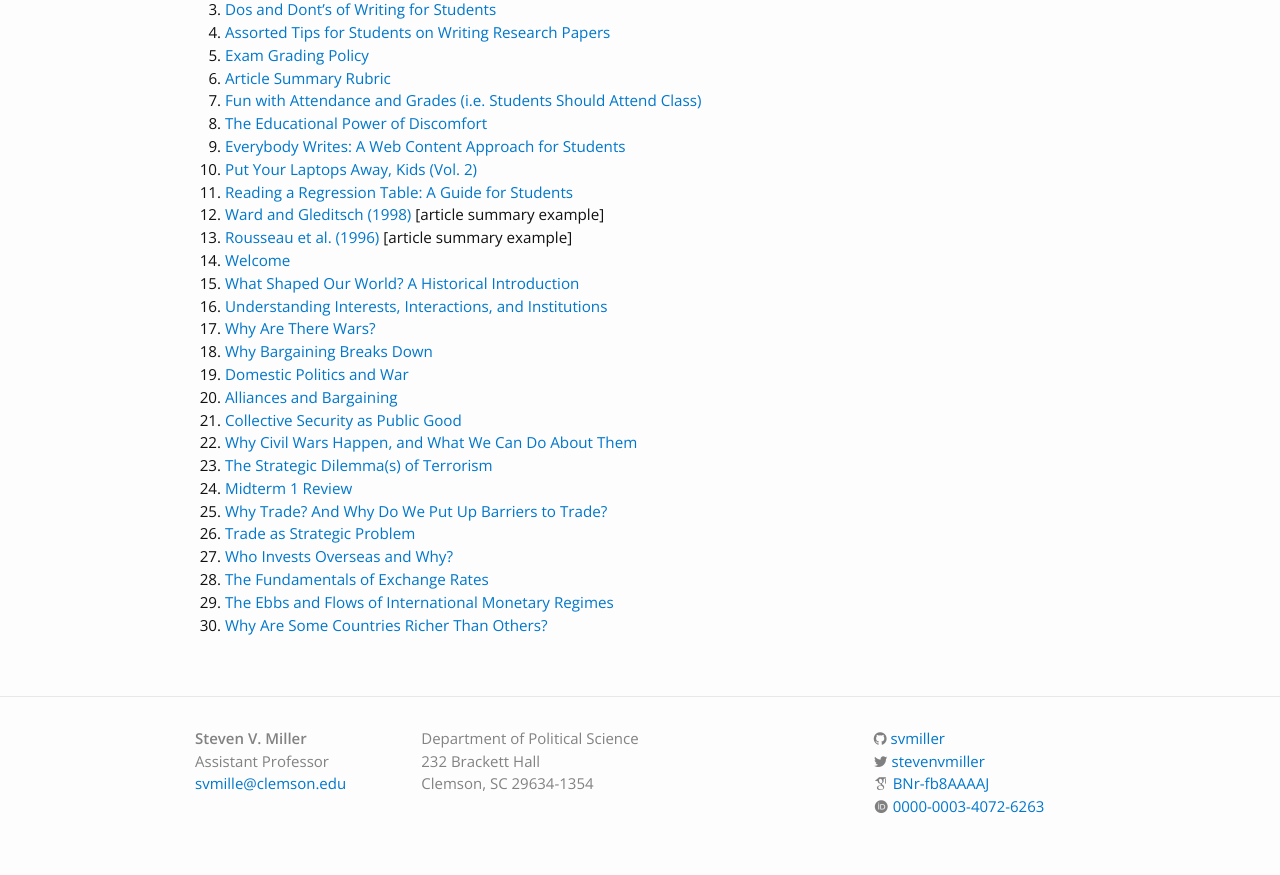
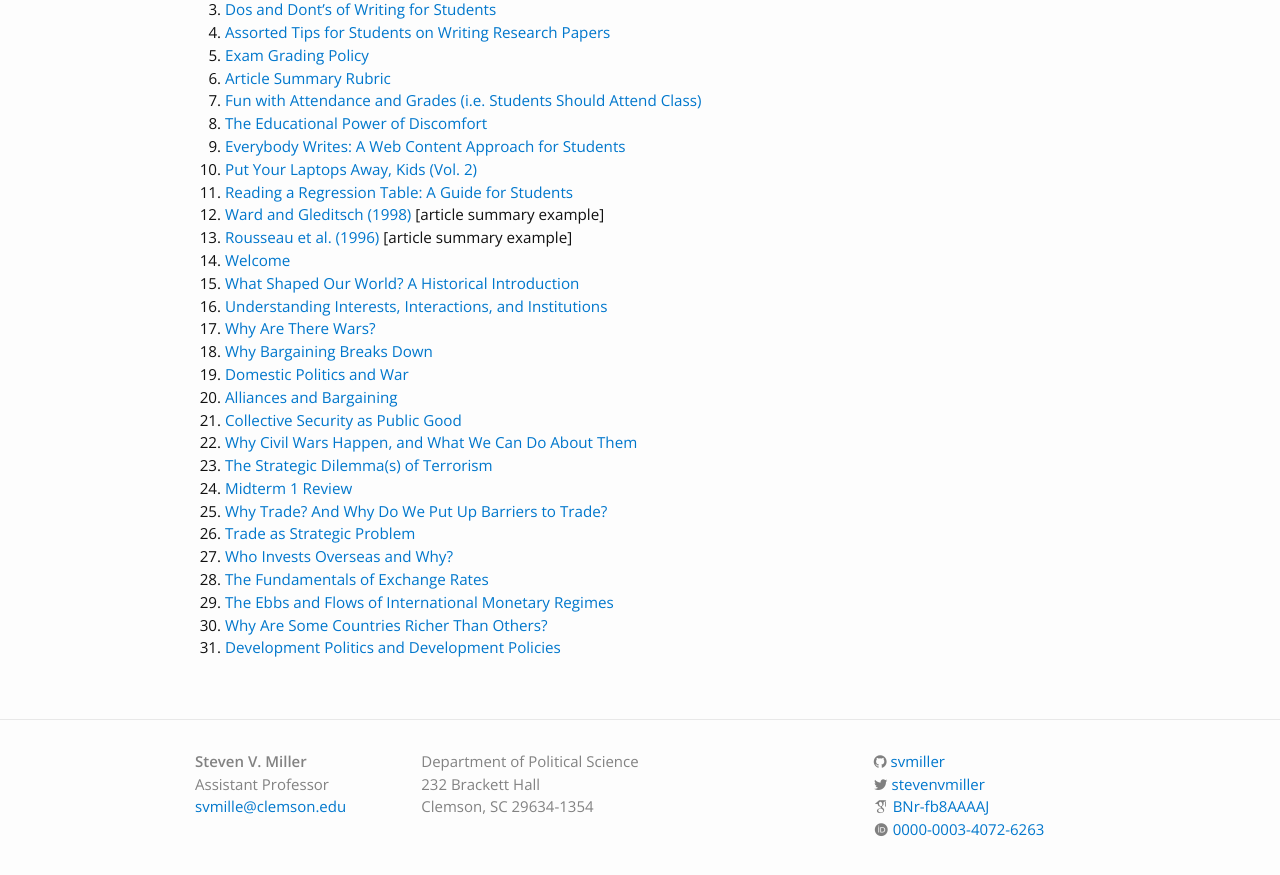
Before and after one commit to svmiller/svmiller.github.io, a Jekyll site: the page built from teaching/posc-1020.md, in a window 1280 px wide and 900 px high, scrolled down 880 px. Shown: the top 875 px of the window. Built offline with Jekyll 4.4.1, drawn with Linux system fonts in a browser that asks for light colours; nearby versions of some CDN libraries; some web fonts are replaced.

Commit message:
add lectures 03.29.2018

```diff
--- a/teaching/posc-1020.md
+++ b/teaching/posc-1020.md
@@ -40,6 +40,7 @@ This introductory-level course will survey several core topics in the study of i
 28. [The Fundamentals of Exchange Rates](https://www.dropbox.com/s/7duojm1z99iti8h/posc1020-lecture-monetary-relations-1.pdf?dl=0)
 29. [The Ebbs and Flows of International Monetary Regimes](https://www.dropbox.com/s/2qsfkdqdubc3tzo/posc1020-lecture-monetary-relations-2.pdf?dl=0)
 30. [Why Are Some Countries Richer Than Others?](https://www.dropbox.com/s/1558wjyaq5wwtb9/posc1020-lecture-development-1.pdf?dl=0)
+31. [Development Politics and Development Policies](https://www.dropbox.com/s/kz59gb3lpz11shk/posc1020-lecture-development-2.pdf?dl=0)
 
 
 <!-- 14. [Welcome](https://www.dropbox.com/s/zlqai195eiv3chy/posc1020-lecture-welcome.pdf?dl=0)
```
Also changed, not shown: teaching/posc-3610.md (+1 -0 lines).
